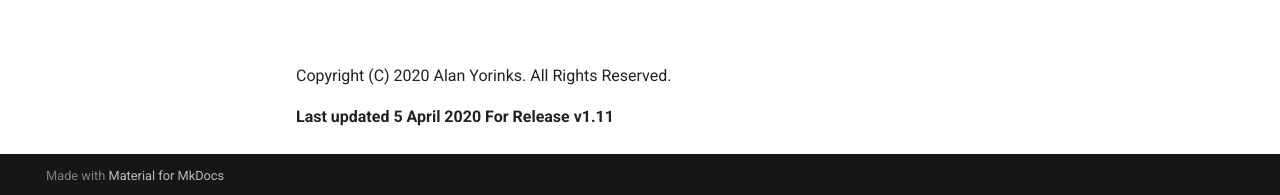
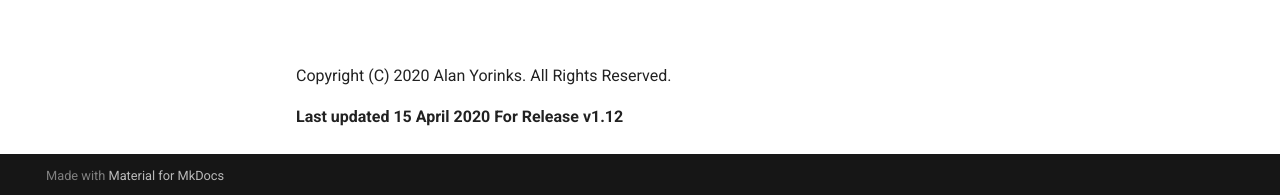
Before and after one commit to MrYsLab/pymata-express, an MkDocs documentation site: the page built from docs/index.md, in a window 1280 px wide and 900 px high, scrolled down 3039 px. Shown: the part 702-897 px from the top of the window. Built offline with MkDocs 1.6.1 and Material for MkDocs 9.7.7, drawn with Linux system fonts in a browser that asks for light colours.

Commit message:
Updated release date and version.

```diff
--- a/docs/index.md
+++ b/docs/index.md
@@ -168,4 +168,4 @@ Pin: 12 Value: 1 Time Stamp: 2020-03-10 13:26:27
 
 Copyright (C) 2020 Alan Yorinks. All Rights Reserved.
 
-**Last updated 5 April 2020 For Release v1.11**
+**Last updated 15 April 2020 For Release v1.12**
```
